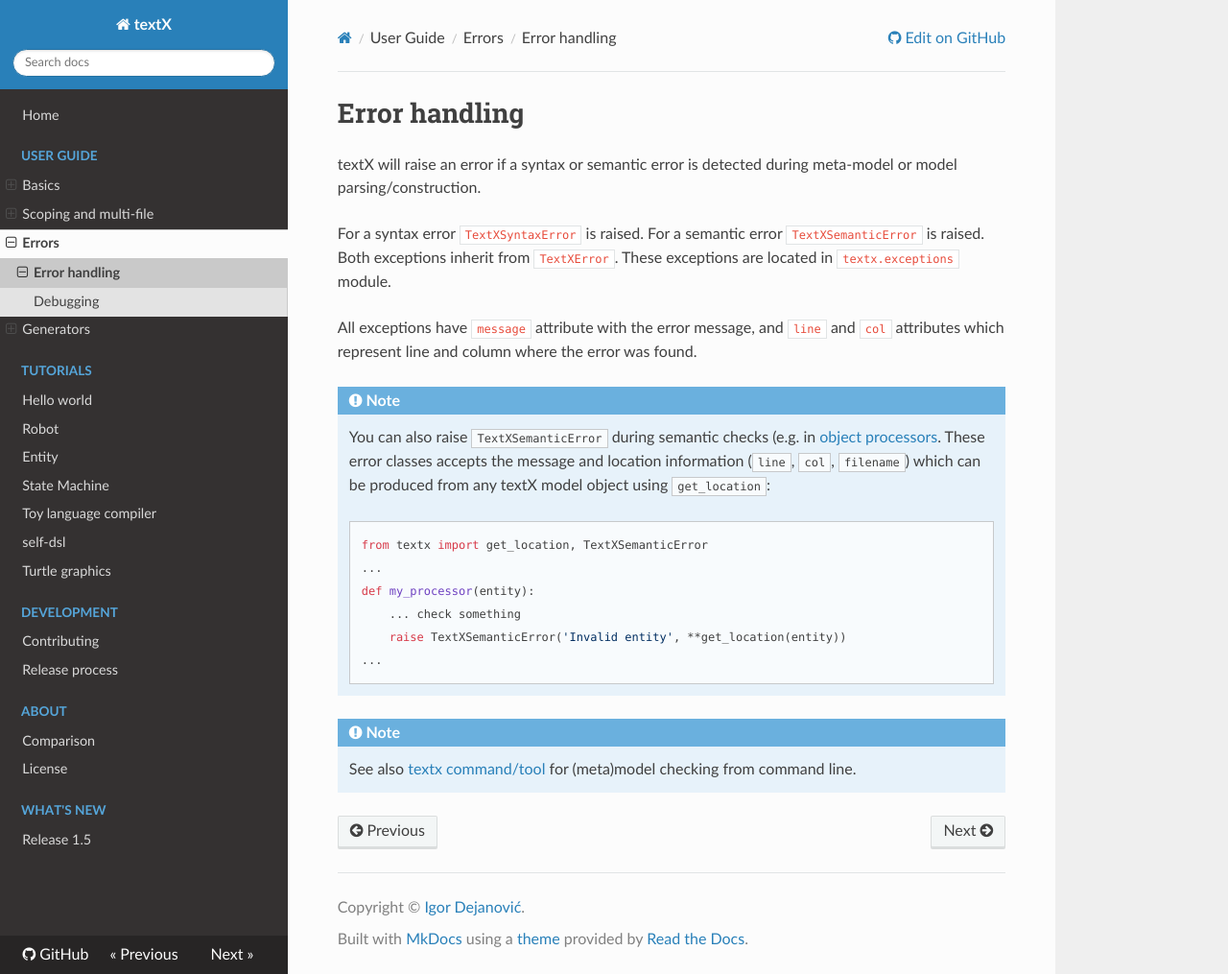
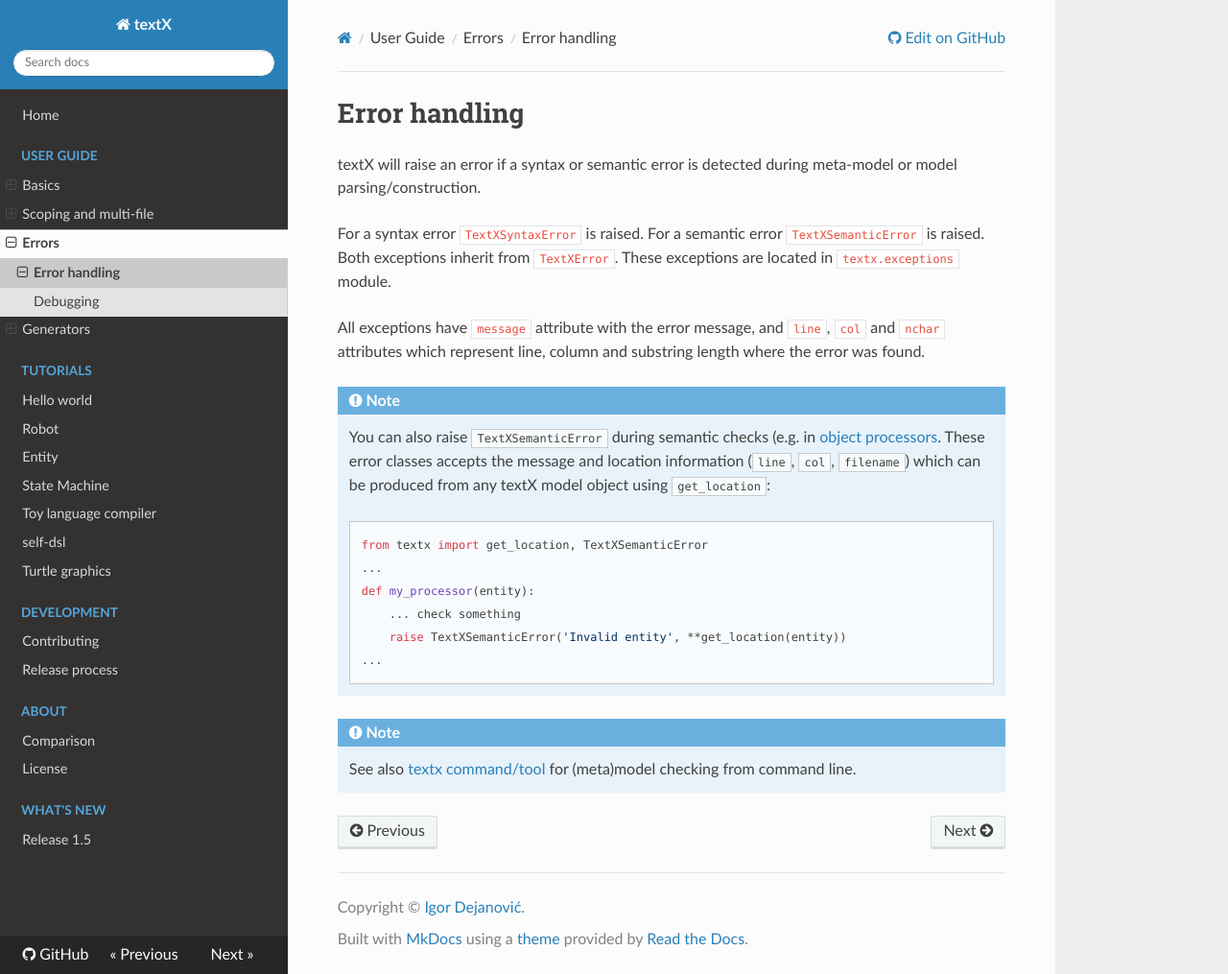
Before and after one commit to textX/textX, an MkDocs documentation site: the page built from docs/error_handling.md, in a window 1280 px wide and 1015 px high. Shown: the whole window at 96% size. Built offline with MkDocs 1.6.1, drawn with Linux system fonts in a browser that asks for light colours; nearby versions of some CDN libraries.

Commit message:
Update docs

```diff
--- a/docs/error_handling.md
+++ b/docs/error_handling.md
@@ -7,8 +7,9 @@
 `TextXSemanticError` is raised. Both exceptions inherit from `TextXError`. These
 exceptions are located in `textx.exceptions` module.
 
-All exceptions have `message` attribute with the error message, and `line` and
-`col` attributes which represent line and column where the error was found.
+All exceptions have `message` attribute with the error message, and `line`,
+`col` and `nchar` attributes which represent line, column and substring length
+where the error was found.
 
 
 !!! note
```
